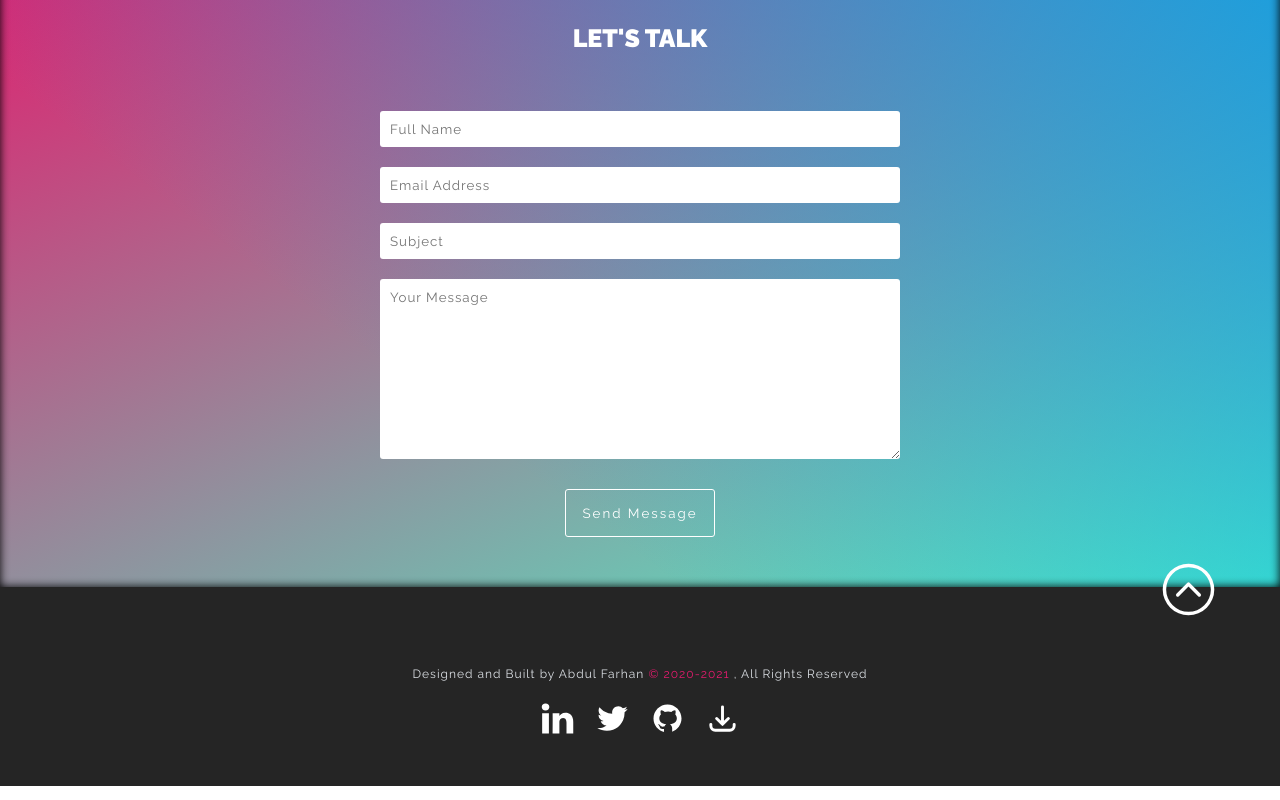
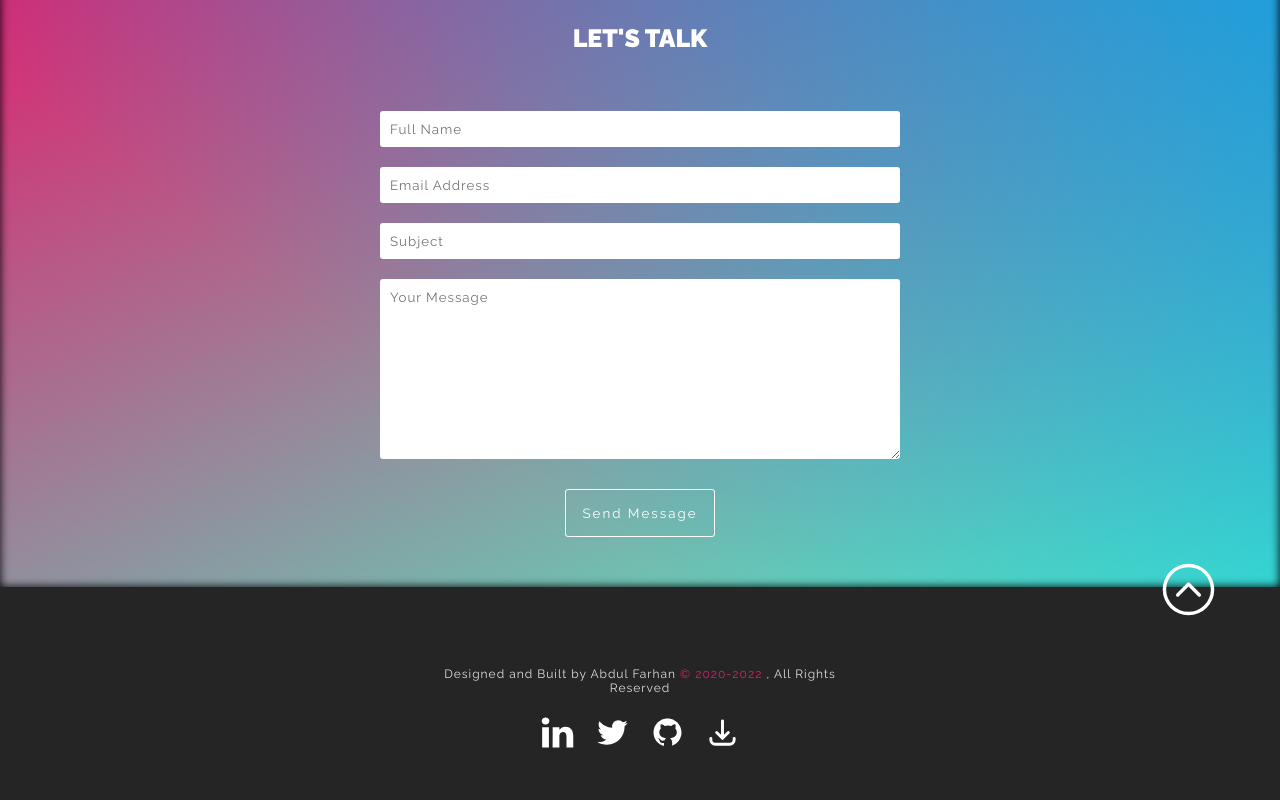
Before and after one commit to fabdul88/abdulfarhan, a React (Create React App) app: page / in a window 1280 px wide. Shown: the part 4108-4908 px from the top of the page. Built offline with nearby package versions, Linux system fonts and the light colour scheme; a web font is replaced by a local one.

Commit message:
chore[footer.js]: Updated to current year 2022 in footer

```diff
--- a/src/Components/Footer/Footer.jsx
+++ b/src/Components/Footer/Footer.jsx
@@ -19,7 +19,7 @@ const Footer = () => {
             Designed and Built by Abdul Farhan
             <span className="footer-container__copyright-span">
               {' '}
-              © 2020-2021{' '}
+              © 2020-2022{' '}
             </span>
             , All Rights Reserved
           </p>
```
